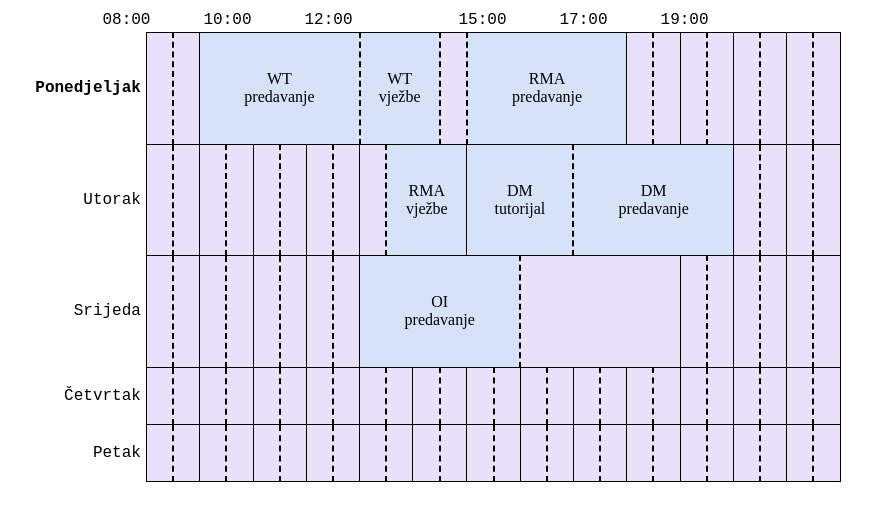
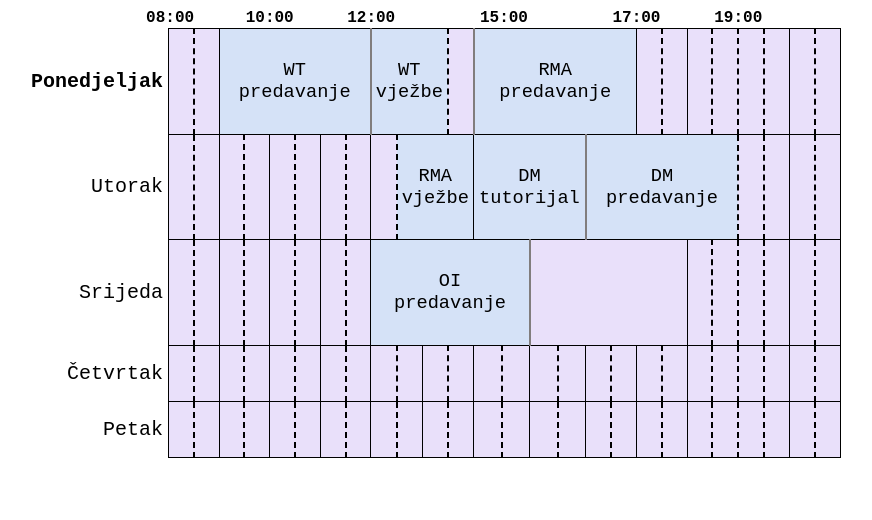
Before and after one commit to adzaferbeg1/wt20-projekat-adzaferbeg1, a plain HTML site: page spirala1/zadatak1/raspored.html in a window 1280 px wide. Shown: the whole page, without its empty margins (210-1082 px from the left). Drawn offline with Linux system fonts and the light colour scheme.

Commit message:
uradjeno

```diff
--- a/spirala1/zadatak1/raspored.html
+++ b/spirala1/zadatak1/raspored.html
@@ -7,20 +7,17 @@
     <link rel="stylesheet" href="stil.css">
 </head>
 <body>
-    <table id="prva">
+
+    <table id="druga">
         <tr>
-            <td>08:00</td>
-            <td>10:00</td>
-            <td>12:00</td>
-            <td></td>
-            <td>15:00</td>
-            <td>17:00</td>
-            <td>19:00</td>
+            <th colspan="3">08:00</th>
+            <th colspan="4">10:00</th>
+            <th colspan="4">12:00</th>
+            <th colspan="6">15:00</th>
+            <th colspan="4">17:00</th>
+            <th colspan="4">19:00</th>
         </tr>
-    </table>
-    <table id="druga">
-
-        <tr>
+        <tr class="jedan">
 
             <td id="prvi" class="dan">Ponedjeljak</td>
             <td></td>
@@ -33,12 +30,12 @@
             <td></td>
             <td></td>
             <td></td>
-            <td></td>
+            <td class="cetvrti"></td>
             <td></td>
             <td></td>
             <td></td>
         </tr>
-        <tr>
+        <tr class="dva">
             <td class="dan">Utorak</td>
             <td></td>
             <td></td>
@@ -53,12 +50,12 @@
             <td colspan="4" id="predmet">DM <br> tutorijal</td>
             <td colspan="6" id="predmet">DM <br> predavanje</td>
 
-            <td></td>
+            <td class="cetvrti"></td>
             <td></td>
             <td></td>
             <td></td>
         </tr>
-        <tr>
+        <tr class="tri">
             <td class="dan">Srijeda</td>
             <td></td>
             <td></td>
@@ -72,7 +69,7 @@
             <td colspan="6"></td>
             <td></td>
             <td></td>
-            <td></td>
+            <td class="cetvrti"></td>
             <td></td>
             <td></td>
             <td></td>
@@ -102,7 +99,7 @@
             <td></td>
             <td></td>
             <td></td>
-            <td></td>
+            <td class="cetvrti"></td>
             <td></td>
             <td></td>
             <td></td>
@@ -131,7 +128,7 @@
             <td></td>
             <td></td>
             <td></td>
-            <td></td>
+            <td class="cetvrti"></td>
             <td></td>
             <td></td>
             <td></td>
--- a/spirala1/zadatak1/stil.css
+++ b/spirala1/zadatak1/stil.css
@@ -1,22 +1,25 @@
-#prva{
-    margin: auto;
-    width: 45%;
+th, table tr td.dan, #predmet{
+    font-family: 'Courier New', Courier, monospace;
+}
+th, table tr td.dan{
+    background:white;
+    border: none;
+}
+th{
+    margin: 0;
+    padding: 0;
     height: 20px;
-
+    font-size: 12pt;
 }
-#prva tr td{
-    font-family: 'Courier New', Courier, monospace;
-    background: white;
-    border: none;
-    padding-right: 50px;
-
+th:nth-of-type(1), table tr td.dan{
+    text-align: right;
+}
+th:nth-of-type(1){
+    padding-right: 25px;
 }
 table tr td.dan {
-   border: 0;
-   background-color: white;
-   text-align: right;
 	padding-right: 5px;
-   font-family: 'Courier New', Courier, monospace;
+    font-size: 15pt;
 }
 tr td{
 	border: 1px solid black;
@@ -34,11 +37,18 @@ td{
 }
 #predmet{
     background-color: rgb(213, 226, 247);
+    font-size: 14pt;
 }
 #prvi{
 	font-weight: bold ;
 }
-
 td:nth-of-type(even), td.wt{
 	border-right: 2px dashed;
 }
+td.cetvrti{
+    border-left: 2px dashed;
+}
+tr.jedan td:nth-of-type(5),tr.jedan td:nth-of-type(7),
+tr.dva td:nth-of-type(13), tr.tri td:nth-of-type(11){
+border-left: 2px solid rgb(129, 125, 125);
+}
```
Lines whose indentation alone changed are shown as unchanged.
